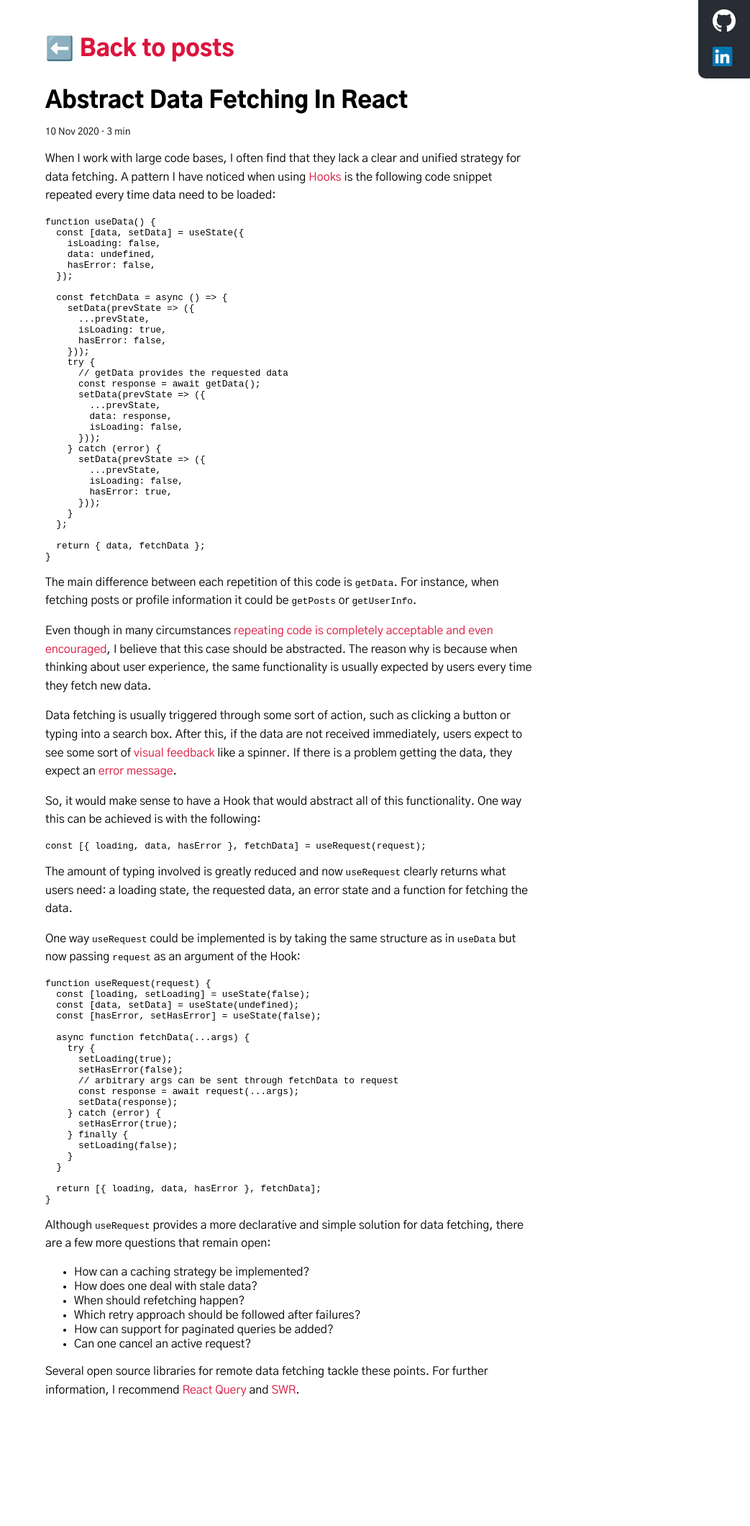
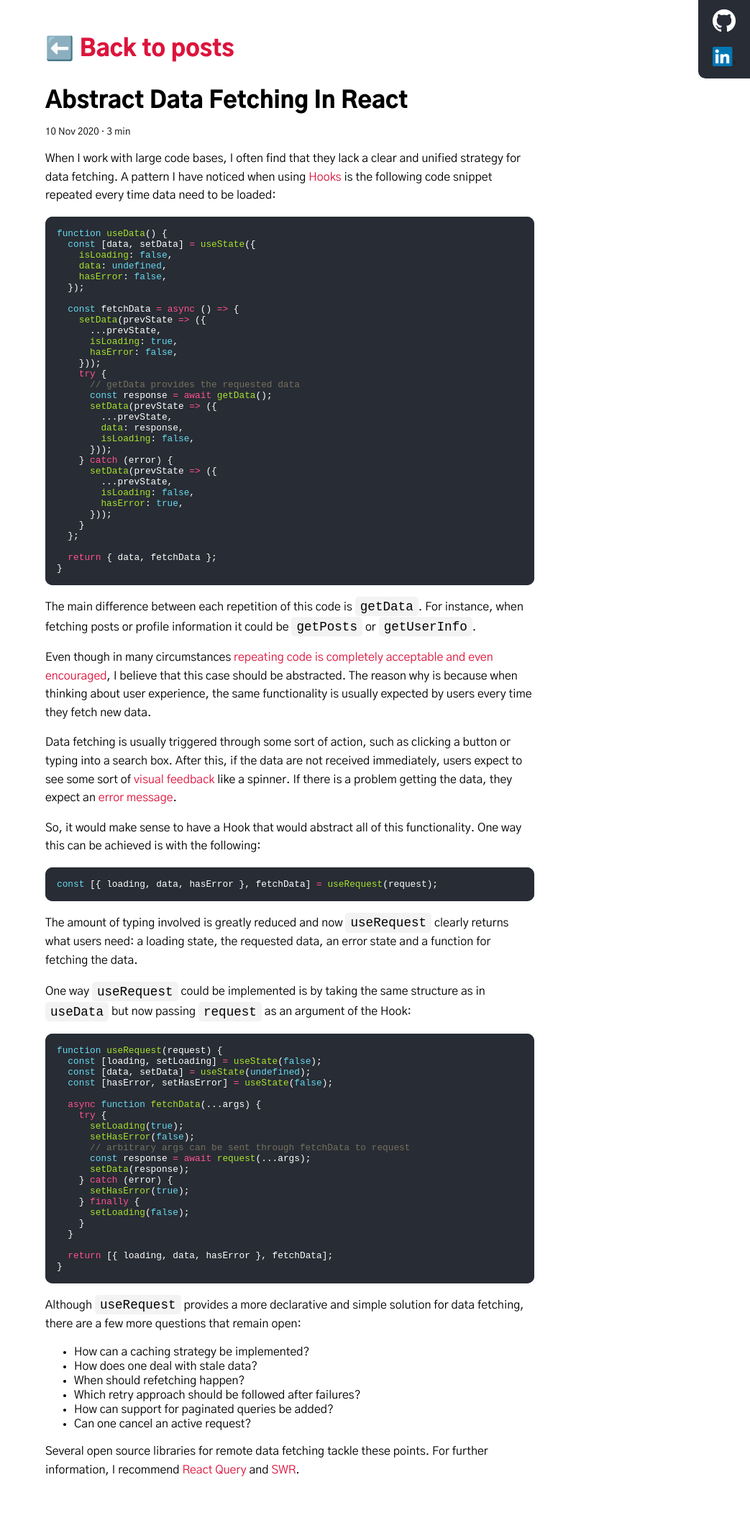
Before and after one commit to seraco/blog-sebastia, a Jekyll site: the page built from _posts/2020-11-10-abstract-data-fetching-in-react.md, in a window 1280 px wide. Shown: the whole page at 72% size, without its empty margins (237-1280 px from the left). Built offline with Jekyll 4.4.1, drawn with Linux system fonts in a browser that asks for light colours; before the commit the page ends 2008 px from its top, so only the background shows below that.

Commit message:
add syntax highlighting for code blocks and inline code

````diff
--- a/_config.yml
+++ b/_config.yml
@@ -13,3 +13,7 @@ plugins:
   - jekyll-feed
   - jekyll-sitemap
   - jekyll-seo-tag
+
+markdown: kramdown
+
+highlighter: rouge
--- a/_layouts/default.html
+++ b/_layouts/default.html
@@ -8,6 +8,7 @@
     <link rel="preconnect" href="https://fonts.gstatic.com">
     <link href="https://fonts.googleapis.com/css2?family=Gothic+A1:wght@300;400;700;900&display=swap" rel="stylesheet">
     <link rel="stylesheet" href="/assets/css/styles.css">
+    <link rel="stylesheet" href="/assets/css/code.css">
     {% feed_meta %}
     {% seo %}
   </head>
--- a/_posts/2020-11-10-abstract-data-fetching-in-react.md
+++ b/_posts/2020-11-10-abstract-data-fetching-in-react.md
@@ -5,7 +5,7 @@ time_to_read: 3 min
 
 When I work with large code bases, I often find that they lack a clear and unified strategy for data fetching. A pattern I have noticed when using [Hooks](https://reactjs.org/docs/hooks-intro.html){:class="ext-link"} is the following code snippet repeated every time data need to be loaded:
 
-```
+```javascript
 function useData() {
   const [data, setData] = useState({
     isLoading: false,
@@ -48,7 +48,7 @@ Data fetching is usually triggered through some sort of action, such as clicking
 
 So, it would make sense to have a Hook that would abstract all of this functionality. One way this can be achieved is with the following:
 
-```
+```javascript
 const [{ loading, data, hasError }, fetchData] = useRequest(request);
 ```
 
@@ -56,7 +56,7 @@ The amount of typing involved is greatly reduced and now `useRequest` clearly re
 
 One way `useRequest` could be implemented is by taking the same structure as in `useData` but now passing `request` as an argument of the Hook:
 
-```
+```javascript
 function useRequest(request) {
   const [loading, setLoading] = useState(false);
   const [data, setData] = useState(undefined);
--- /dev/null
+++ b/assets/css/code.css
@@ -0,0 +1,198 @@
+.highlight table td { padding: 5px; }
+.highlight table pre { margin: 0; }
+.highlight .gh {
+  color: #999999;
+}
+.highlight .sr {
+  color: #f6aa11;
+}
+.highlight .go {
+  color: #888888;
+}
+.highlight .gp {
+  color: #555555;
+}
+.highlight .gs {
+}
+.highlight .gu {
+  color: #aaaaaa;
+}
+.highlight .nb {
+  color: #f6aa11;
+}
+.highlight .cm {
+  color: #75715e;
+}
+.highlight .cp {
+  color: #75715e;
+}
+.highlight .c1 {
+  color: #75715e;
+}
+.highlight .cs {
+  color: #75715e;
+}
+.highlight .c, .highlight .ch, .highlight .cd, .highlight .cpf {
+  color: #75715e;
+}
+.highlight .err {
+  color: #960050;
+}
+.highlight .gr {
+  color: #960050;
+}
+.highlight .gt {
+  color: #960050;
+}
+.highlight .gd {
+  color: #49483e;
+}
+.highlight .gi {
+  color: #49483e;
+}
+.highlight .ge {
+  color: #49483e;
+}
+.highlight .kc {
+  color: #66d9ef;
+}
+.highlight .kd {
+  color: #66d9ef;
+}
+.highlight .kr {
+  color: #66d9ef;
+}
+.highlight .no {
+  color: #66d9ef;
+}
+.highlight .kt {
+  color: #66d9ef;
+}
+.highlight .mf {
+  color: #ae81ff;
+}
+.highlight .mh {
+  color: #ae81ff;
+}
+.highlight .il {
+  color: #ae81ff;
+}
+.highlight .mi {
+  color: #ae81ff;
+}
+.highlight .mo {
+  color: #ae81ff;
+}
+.highlight .m, .highlight .mb, .highlight .mx {
+  color: #ae81ff;
+}
+.highlight .sc {
+  color: #ae81ff;
+}
+.highlight .se {
+  color: #ae81ff;
+}
+.highlight .ss {
+  color: #ae81ff;
+}
+.highlight .sd {
+  color: #e6db74;
+}
+.highlight .s2 {
+  color: #e6db74;
+}
+.highlight .sb {
+  color: #e6db74;
+}
+.highlight .sh {
+  color: #e6db74;
+}
+.highlight .si {
+  color: #e6db74;
+}
+.highlight .sx {
+  color: #e6db74;
+}
+.highlight .s1 {
+  color: #e6db74;
+}
+.highlight .s, .highlight .sa, .highlight .dl {
+  color: #e6db74;
+}
+.highlight .na {
+  color: #a6e22e;
+}
+.highlight .nc {
+  color: #a6e22e;
+}
+.highlight .nd {
+  color: #a6e22e;
+}
+.highlight .ne {
+  color: #a6e22e;
+}
+.highlight .nf, .highlight .fm {
+  color: #a6e22e;
+}
+.highlight .vc {
+  color: #ffffff;
+  background-color: var(--dark-background-color);
+}
+.highlight .nn {
+  color: #ffffff;
+  background-color: var(--dark-background-color);
+}
+.highlight .nl {
+  color: #ffffff;
+  background-color: var(--dark-background-color);
+}
+.highlight .ni {
+  color: #ffffff;
+  background-color: var(--dark-background-color);
+}
+.highlight .bp {
+  color: #ffffff;
+  background-color: var(--dark-background-color);
+}
+.highlight .vg {
+  color: #ffffff;
+  background-color: var(--dark-background-color);
+}
+.highlight .vi {
+  color: #ffffff;
+  background-color: var(--dark-background-color);
+}
+.highlight .nv, .highlight .vm {
+  color: #ffffff;
+  background-color: var(--dark-background-color);
+}
+.highlight .w {
+  color: #ffffff;
+  background-color: var(--dark-background-color);
+}
+.highlight {
+  color: #ffffff;
+  background-color: var(--dark-background-color);
+}
+.highlight .n, .highlight .py, .highlight .nx {
+  color: #ffffff;
+  background-color: var(--dark-background-color);
+}
+.highlight .ow {
+  color: #ff5190;
+}
+.highlight .nt {
+  color: #ff5190;
+}
+.highlight .k, .highlight .kv {
+  color: #ff5190;
+}
+.highlight .kn {
+  color: #ff5190;
+}
+.highlight .kp {
+  color: #ff5190;
+}
+.highlight .o {
+  color: #ff5190;
+}
--- a/assets/css/styles.css
+++ b/assets/css/styles.css
@@ -1,5 +1,8 @@
 :root {
   --primary-color: crimson;
+  --large-border-radius: 10px;
+  --small-border-radius: 5px;
+  --dark-background-color: #282c34;
 }
 
 body {
@@ -32,17 +35,17 @@ h1 {
   font-family: 'Gothic A1', sans-serif;
   font-weight: 900;
   margin-top: 2rem;
-  margin-bottom: 0.75rem;
+  margin-bottom: .75rem;
 }
 
 h2 {
   margin-top: 2rem;
-  margin-bottom: 0.25rem;
+  margin-bottom: .25rem;
 }
 
 h4 {
-  margin-top: 0.25rem;
-  margin-bottom: 0.5rem;
+  margin-top: .25rem;
+  margin-bottom: .5rem;
 }
 
 p {
@@ -54,12 +57,24 @@ a {
   text-decoration: none;
 }
 
+.highlight {
+  border-radius: var(--large-border-radius);
+}
+
 pre {
   overflow-x: auto;
+  padding: 1rem;
 }
 
-code {
-  font-size: 0.8rem;
+pre > code {
+  font-size: .8rem;
+}
+
+:not(pre) > code {
+  font-size: 1.1rem;
+  background-color: #1b1f230d;
+  padding: .2em .4em;
+  border-radius: var(--small-border-radius);
 }
 
 footer {
@@ -67,7 +82,7 @@ footer {
 }
 
 .social {
-  background-color: #282c34;
+  background-color: var(--dark-background-color);
   position: absolute;
   top: 0;
   right: 0;
@@ -75,7 +90,7 @@ footer {
   display: flex;
   flex-direction: column;
   font-family: initial;
-  border-bottom-left-radius: 10px;
+  border-bottom-left-radius: var(--large-border-radius);
 }
 
 .logo {
@@ -86,7 +101,7 @@ footer {
 .avatar {
   width: 85px;
   height: 85px;
-  border-radius: 10px;
+  border-radius: var(--large-border-radius);
   background-color: var(--primary-color);
   margin-right: 1rem;
 }
````
